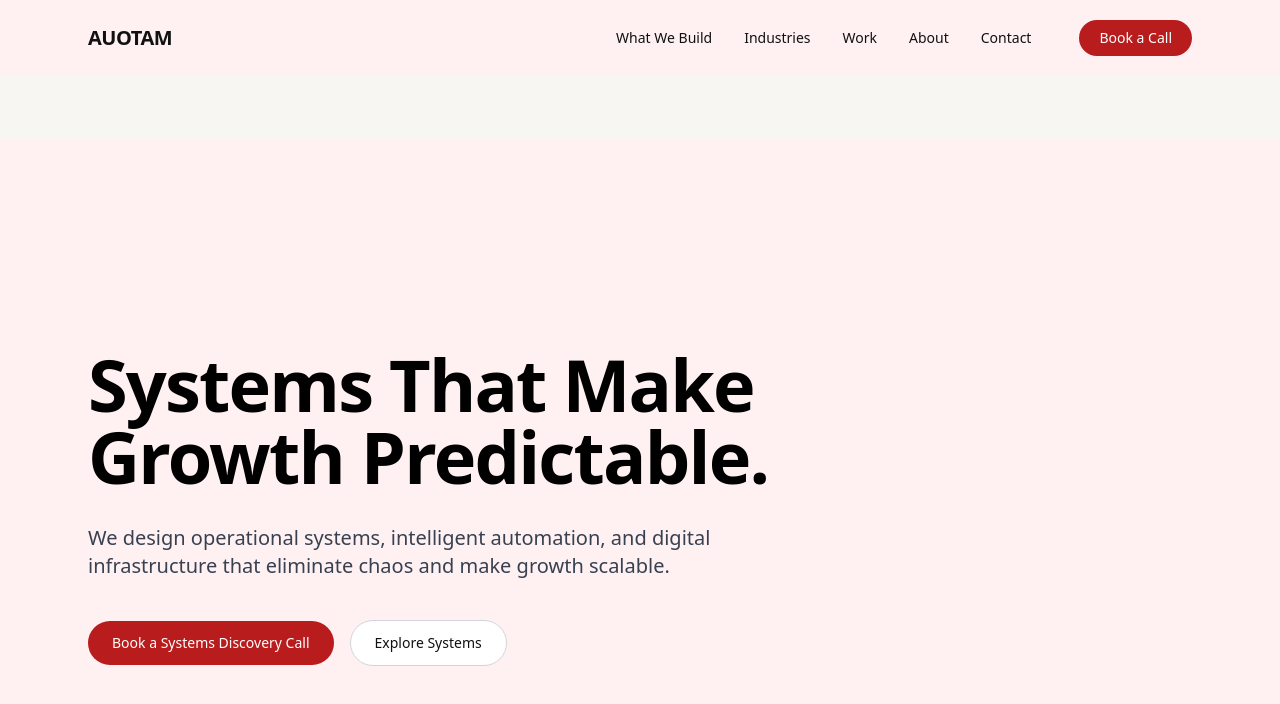
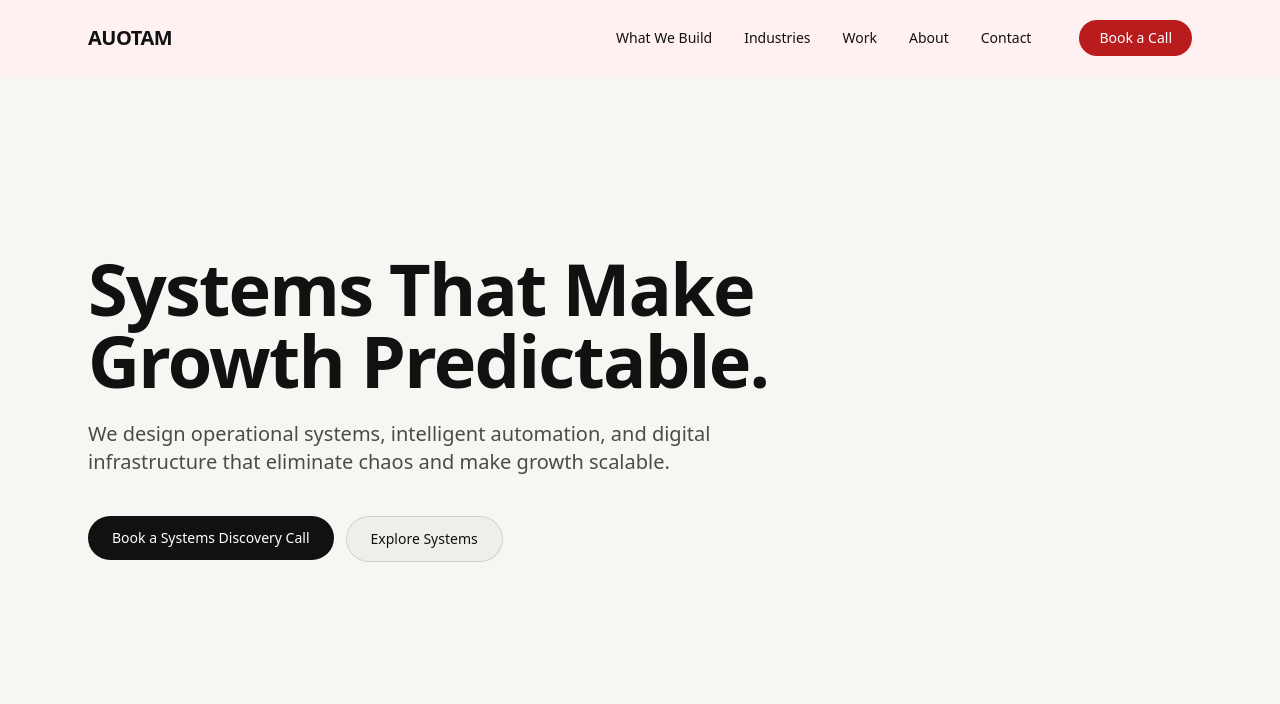
Before and after one commit to Auotam/AUOTAM-NEXTJS---MAIN, a Next.js app: page / in a window 1280 px wide. Shown: the top 704 px of the page. Built offline with nearby package versions, Linux system fonts and the light colour scheme.

Commit message:
Update page.tsx

```diff
--- a/app/page.tsx
+++ b/app/page.tsx
@@ -1,46 +1,39 @@
-import Container from "../components/ui/Container"
-import Section from "../components/ui/Section"
+import Container from "@/components/ui/Container";
+import Button from "@/components/ui/Button";
 
 export default function Home() {
   return (
-    <main className="bg-[#fff1f2] min-h-screen">
-      <Section>
+    <main className="min-h-screen">
+      <section className="pt-28 pb-24">
         <Container>
-          <div className="max-w-3xl pt-28 pb-24">
-
-            <h1 className="text-5xl md:text-6xl lg:text-7xl font-semibold leading-tight tracking-tight text-black mb-8">
+          <div className="max-w-3xl">
+            <h1 className="text-5xl sm:text-6xl md:text-7xl font-semibold tracking-tight leading-[1.02]">
               Systems That Make
               <br />
               Growth Predictable.
             </h1>
 
-            <p className="text-lg md:text-xl text-gray-700 mb-10 max-w-2xl leading-relaxed">
-              We design operational systems, intelligent automation,
-              and digital infrastructure that eliminate chaos and
-              make growth scalable.
+            <p className="mt-6 text-lg sm:text-xl leading-relaxed text-[var(--muted)] max-w-2xl">
+              We design operational systems, intelligent automation, and digital
+              infrastructure that eliminate chaos and make growth scalable.
             </p>
 
-            <div className="flex flex-wrap items-center gap-4">
+            <div className="mt-10 flex flex-wrap gap-3">
               <a
                 href="https://calendly.com/auotam/meeting"
                 target="_blank"
                 rel="noopener noreferrer"
-                className="px-6 py-3 bg-[#b91c1c] text-white rounded-full text-sm font-medium hover:bg-[#991b1b] transition"
               >
-                Book a Systems Discovery Call
+                <Button variant="primary">Book a Systems Discovery Call</Button>
               </a>
 
-              <a
-                href="#what-we-build"
-                className="px-6 py-3 bg-white border border-gray-300 rounded-full text-sm font-medium hover:bg-gray-50 transition"
-              >
-                Explore Systems
+              <a href="/what-we-build">
+                <Button variant="secondary">Explore Systems</Button>
               </a>
             </div>
-
           </div>
         </Container>
-      </Section>
+      </section>
     </main>
-  )
+  );
 }
```
